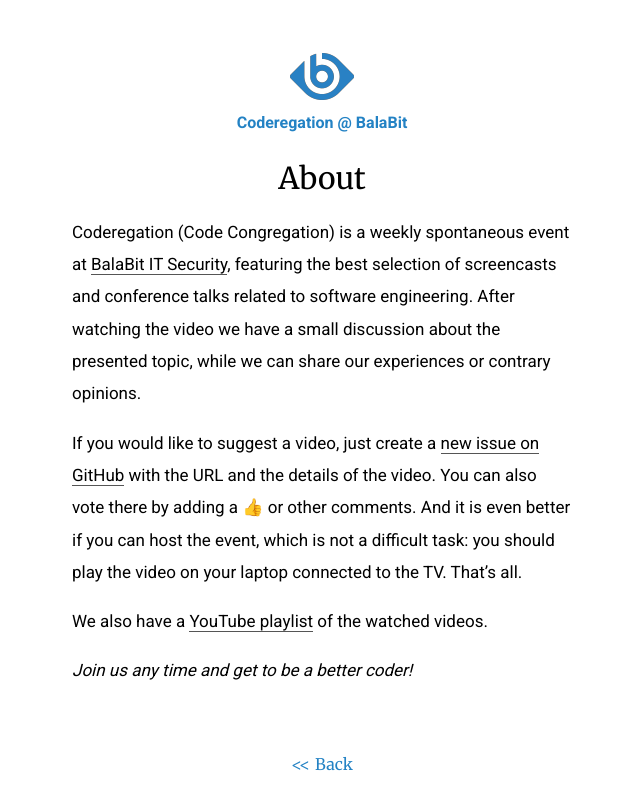
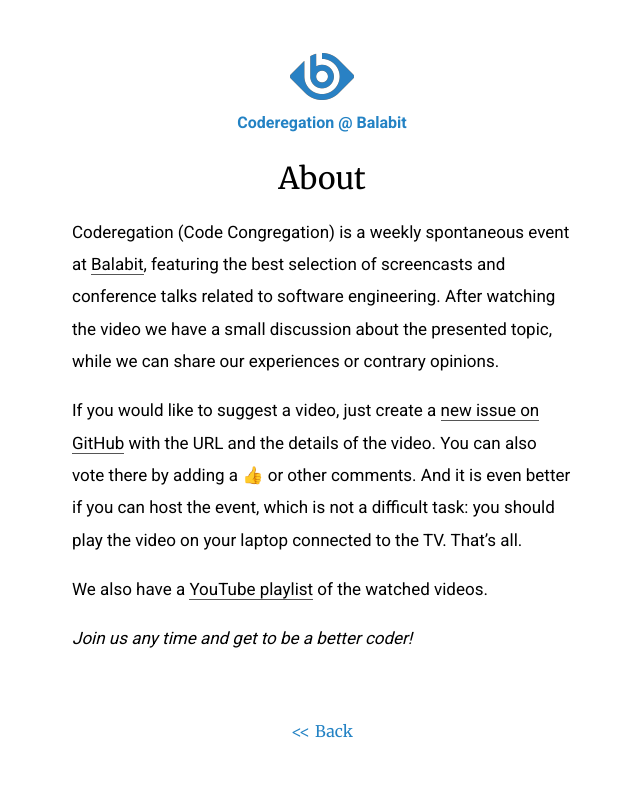
Before and after one commit to balabit/coderegation, a Jekyll site: the page built from about.md, in a window 1280 px wide. Shown: the top 810 px of the page, without its empty margins (318-958 px from the left). Built offline with Jekyll 4.4.1, drawn with Linux system fonts in a browser that asks for light colours; emoji names are drawn with the system emoji font.

```diff
--- a/_config.yml
+++ b/_config.yml
@@ -1,11 +1,11 @@
 # Site Info
-title:              "Coderegation @ BalaBit"
+title:              "Coderegation @ Balabit"
 description:        "We congregate spontaneously to watch nerdy videos."
 google_verify:      # Put your Google Verification here
 google_analytics:   UA-XXXXXXX-X # Put your Google Analytics code
 
 # Author Info
-author_name:        "BalaBit Congregation Team"
+author_name:        "Balabit Congregation Team"
 author_email:       info@balabit.com
 twitter_username:   balabit
 
--- a/_includes/header.html
+++ b/_includes/header.html
@@ -1,8 +1,8 @@
 <aside class="logo">
-	<a href="{{ site.baseurl }}/" title="Coderegation @ BalaBit">
+	<a href="{{ site.baseurl }}/" title="Coderegation @ Balabit">
 		<img src="{{ site.baseurl }}/assets/favicon.ico" alt="Balabit Logo">
 	</a>
-	<div>Coderegation @ <a href="http://balabit.com" title="Balabit" target="_blank">BalaBit</a></div>
+	<div>Coderegation @ <a href="http://balabit.com" title="Balabit homepage" target="_blank">Balabit</a></div>
 </aside>
 {% if page.url == '/index.html' || page.url == '/' %}
 	<div class="header-about">
```
Also changed, not shown: README.md.
